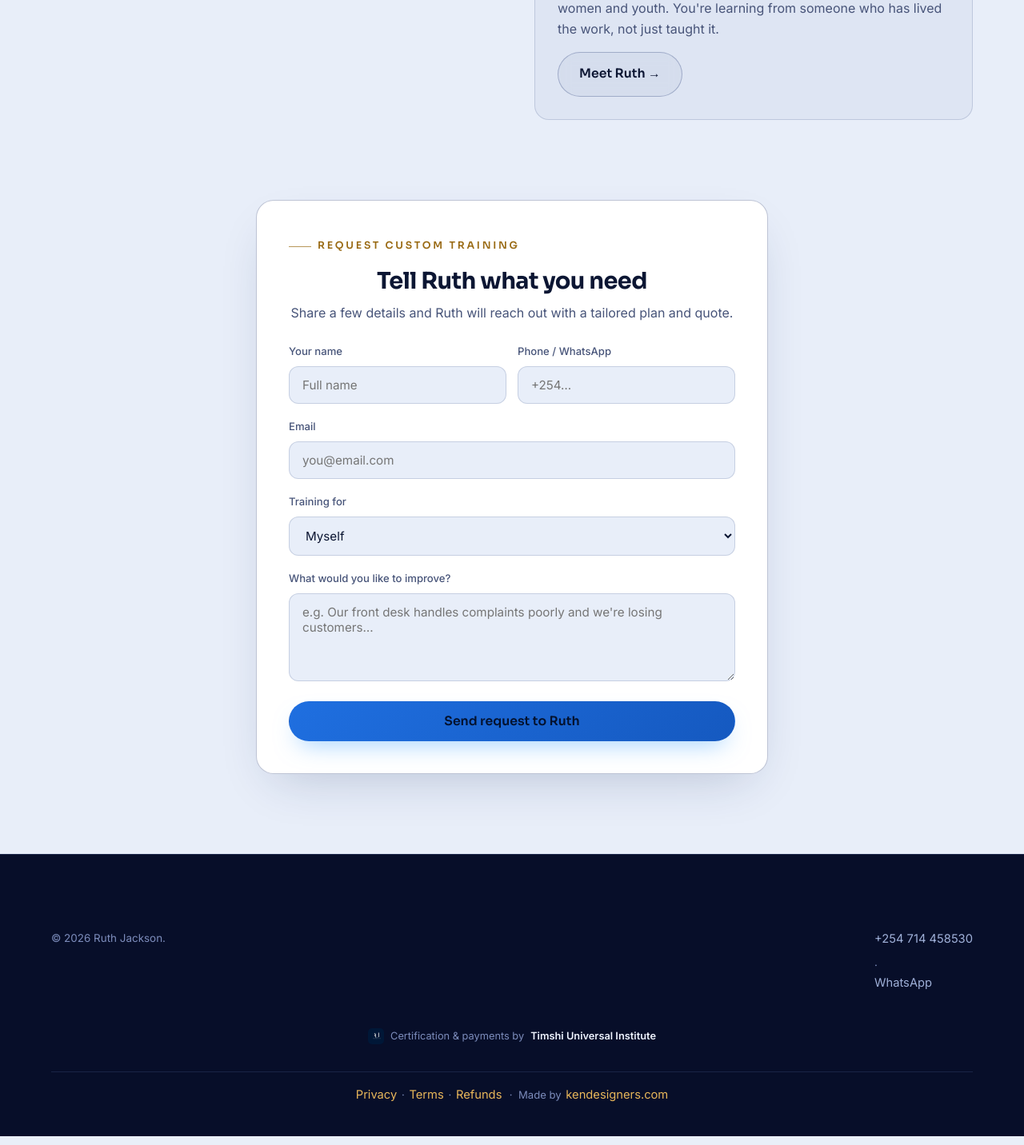
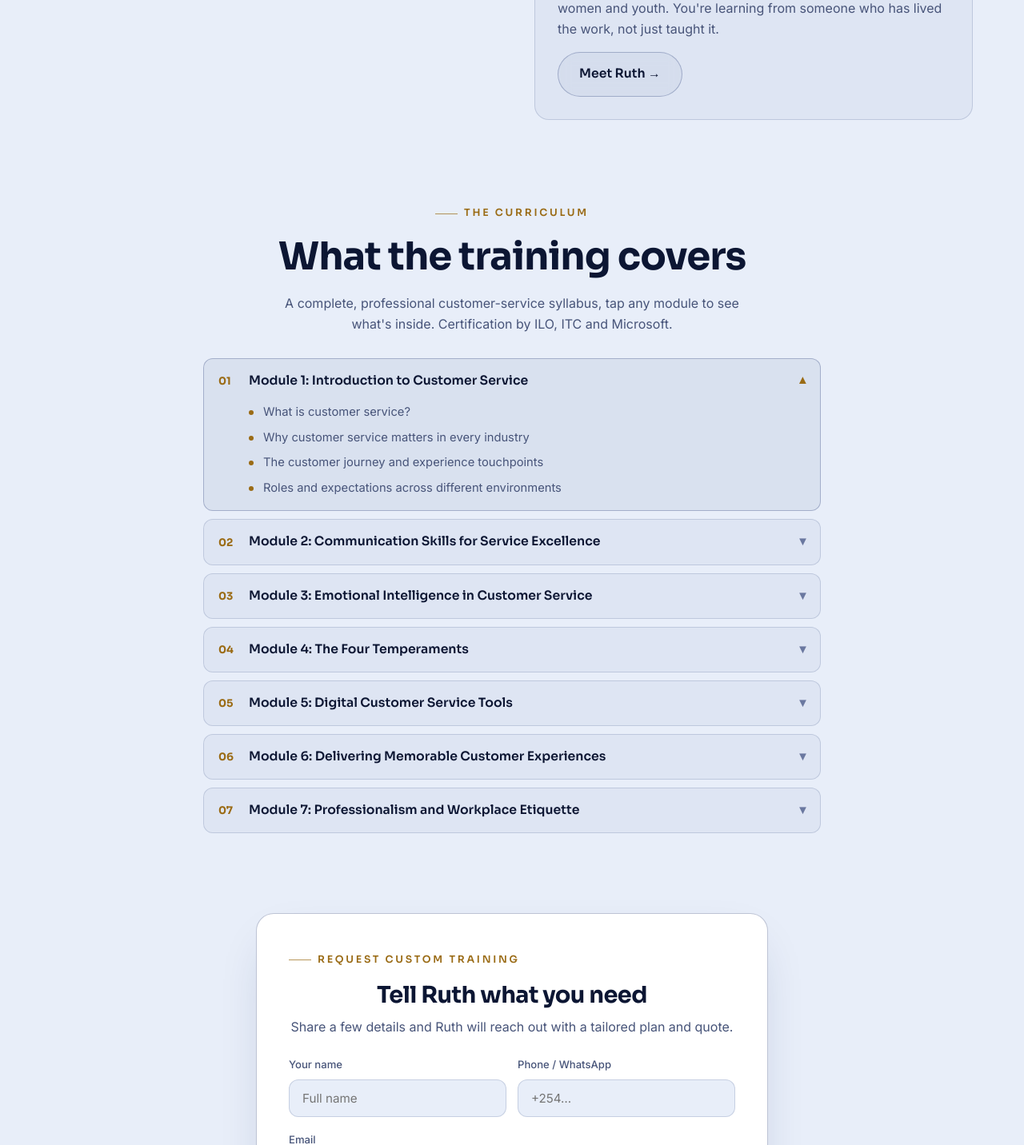
Before and after one commit to princess-israel/ruth-jackson-coach, a PHP site: page /customer-service.html in a window 1280 px wide. Shown: the part 2624-4056 px from the top of the page at 80% size. Run offline with PHP 8.4, Linux system fonts and the light colour scheme; some libraries are stand-ins or nearby versions.

Commit message:
Use real lovestoblog module curriculum for all 5 programs (in our accordion style)
- AI, Cybersecurity, Graphic Design, Training of Trainers, Customer Service now
  show their exact modules with all sub-points (incl. ILO/ITC/Microsoft cert and
  the $3,000 Lead Trainer grant) as an expandable accordion
- modules now support sub-point lists; reusable [data-modules] renderer
- customer-service.html gains a 'What the training covers' module section

Co-Authored-By: Claude Opus 4.8 <noreply@anthropic.com>

```diff
--- a/assets/css/styles.css
+++ b/assets/css/styles.css
@@ -520,6 +520,10 @@ section{position:relative}
 .mod-chev{flex:none;color:var(--muted-2);transition:transform .25s}
 .module[open] .mod-chev{transform:rotate(180deg);color:var(--gold)}
 .mod-body{padding:0 18px 16px 56px;color:var(--muted);font-size:.92rem;line-height:1.6}
+.mod-points{margin:0;padding:0;list-style:none;display:grid;gap:8px}
+.mod-points li{position:relative;padding-left:18px}
+.mod-points li::before{content:"";position:absolute;left:0;top:.6em;width:6px;height:6px;border-radius:50%;background:var(--gold)}
+@media(max-width:680px){.mod-body{padding-left:18px}}
 
 /* Timshi payment notice (in checkout) */
 .timshi-note{display:flex;gap:12px;align-items:flex-start;margin-top:14px;background:var(--glass);border:1px solid var(--line-strong);border-radius:12px;padding:12px 14px}
--- a/assets/js/data.js
+++ b/assets/js/data.js
@@ -212,14 +212,10 @@ window.RJ_PARTNERS = [
    keyed by program id) so it shows for any program regardless of the server catalog. */
 window.RJ_PROGRAM_MODULES = {
   "ai-women-entrepreneurs": [
-    { t: "What AI really is for a small business", d: "Cut through the hype: what AI can and can't do, and where it saves you the most time and money." },
-    { t: "Writing with ChatGPT & Copilot", d: "Draft content, emails, proposals and product descriptions in minutes instead of hours." },
-    { t: "Prompts that get usable results", d: "A simple prompting formula so the AI sounds like you and gives output you can actually use." },
-    { t: "Creating images & graphics with AI", d: "Generate logos, social posts and marketing visuals without a designer." },
-    { t: "Automating admin & replies", d: "Set up AI to handle repetitive messages, scheduling and routine tasks for you." },
-    { t: "Build a simple AI workflow", d: "Connect the tools into one repeatable system that runs part of your business." },
-    { t: "Using AI safely & responsibly", d: "Protect your data and avoid the common mistakes that get businesses into trouble." },
-    { t: "Your 30-day AI action plan", d: "Leave with a clear, week-by-week plan to put everything into practice." }
+    { t: "Module 1: AI Basics", points: ["What is Artificial Intelligence?", "Knowledge vs Intelligence", "Data Everywhere", "Finding Patterns in Data", "Machine Learning", "Types of Machine Learning", "Deep Learning", "Natural Language Processing", "AI Algorithms", "AI in Action"] },
+    { t: "Module 2: Generative AI", points: ["Introduction to Generative AI and its real-world applications", "Understanding how AI models like ChatGPT and DALL·E work", "Exploring top Generative AI tools and platforms", "Prompt engineering — how to write effective prompts", "Using AI for digital marketing and content creation", "Applying AI in graphic design and branding", "Leveraging AI for customer engagement and business automation", "Ethical and responsible use of Generative AI", "Hands-on projects — creating visuals, videos and text with AI tools", "Future trends and global opportunities in Generative AI"] },
+    { t: "Module 3: Internet Search and Beyond", points: ["Fundamentals of internet search: how search engines work", "Advanced search operators & techniques (filters, booleans, etc.)", "Evaluating source credibility and detecting misinformation", "Using specialised search tools (scholar search, market data, image search, etc.)", "Finding open-source content & public domain materials", "Keeping up with web trends & tools beyond Google", "Using browsers, extensions and tools to improve search productivity", "Privacy in search: data footprint, safe search techniques", "Extracting data and insights from search for business & marketing", "Applying search skills beyond research — content ideation, competitive analysis, automation"] },
+    { t: "Module 4: Responsible AI", points: ["Understanding Responsible AI and its importance in the digital world", "Ethical principles guiding AI use — fairness, accountability and transparency", "Identifying and reducing bias in AI tools and data", "Privacy, safety and responsible data handling in AI systems", "Building a culture of ethical innovation and responsible AI adoption in business"] }
   ],
   "digital-marketing-social": [
     { t: "Know your audience", d: "Define your ideal customer so every post speaks directly to the people who buy." },
@@ -272,42 +268,34 @@ window.RJ_PROGRAM_MODULES = {
     { t: "Orders & customer follow-up", d: "Handle orders professionally and turn buyers into repeat customers." }
   ],
   "cybersecurity-essentials": [
-    { t: "The threats facing small businesses", d: "Understand phishing, malware, scams and fraud in plain language." },
-    { t: "Spotting phishing & fake messages", d: "Learn the tell-tale signs before a bad click costs you money." },
-    { t: "Strong passwords & 2FA", d: "Lock down your accounts with a system that's secure and easy to use." },
-    { t: "Securing email & social accounts", d: "Protect the accounts that run your business and brand." },
-    { t: "Protecting customer data & payments", d: "Keep customer information and money safe, and stay trustworthy." },
-    { t: "Safe devices & networks", d: "Simple settings for your phone, laptop and Wi-Fi that block most attacks." },
-    { t: "If something goes wrong", d: "A calm, step-by-step plan to recover quickly from a hack or scam." },
-    { t: "Your security checklist", d: "Leave with a one-page routine to stay protected every week." }
+    { t: "Module 1: Introduction to Cybersecurity for Small Businesses", points: ["What is cybersecurity?", "Why it matters for small businesses", "Common myths about cybersecurity"] },
+    { t: "Module 2: Cyber Threats", points: ["Phishing", "Malware", "Ransomware", "How to identify suspicious emails and links", "Real-life examples of small business attacks"] },
+    { t: "Module 3: Protecting Your Business", points: ["Passwords", "Two-factor authentication", "Safe data storage and regular backups", "Managing customer information securely", "Cyber hygiene: daily habits for online safety", "Training staff on recognising scams", "Secure use of Wi-Fi and devices"] },
+    { t: "Module 4: Cybersecurity Tools and Resources", points: ["Introduction to cybersecurity tools", "Antivirus and anti-malware solutions", "Password managers and authentication tools", "Network and cloud security tools", "Cybersecurity learning and support resources"] },
+    { t: "Module 5: Certification", points: ["Certification by ILO, ITC and Microsoft"] }
   ],
   "graphic-design": [
-    { t: "Design principles that work", d: "The few rules of layout, balance and contrast that make designs look professional." },
-    { t: "Colour & typography basics", d: "Choose colours and fonts that fit your brand and read well everywhere." },
-    { t: "Mastering Canva (free)", d: "Work fast in Canva with templates, layers and brand kits." },
-    { t: "Flyers, posters & banners", d: "Create print and digital marketing pieces that get attention." },
-    { t: "Designing a simple logo", d: "Build a clean, memorable logo and a matching brand kit." },
-    { t: "Social media graphics", d: "Make consistent, scroll-stopping posts and stories." },
-    { t: "Visuals for your website", d: "Design headers, buttons and images that lift your site." },
-    { t: "Building a consistent brand", d: "Keep one professional look across everything you publish." }
+    { t: "Module 1: Basics of Graphic Design", points: ["Get familiar with the basics of graphic design", "Explore the most common digital tools for graphic design", "Practise creating visual outputs to better present and market your business"] },
+    { t: "Module 2: Graphic Design Fundamentals", points: ["Introduction to graphic design and visual communication", "Understanding design principles — colour, balance, contrast and typography", "Canva", "Adobe Photoshop and Illustrator mastery", "UI/UX design principles", "Typography and layout design", "Creating social media graphics, posters and brand materials", "Practical projects — designing visuals for personal and business branding"] },
+    { t: "Module 3: Crafting Your Brand Identity", points: ["Understanding the foundations of branding and brand personality", "Defining your unique value proposition and target audience", "Designing your visual identity — logo, colours and typography", "Building a consistent brand voice across digital platforms", "Hands-on project — creating a complete brand kit for your business"] },
+    { t: "Module 4: Let's Practice", points: ["How to build a website", "How to create logos"] },
+    { t: "Module 5: Certification", points: ["Certification by ILO, ITC and Microsoft"] }
   ],
   "training-of-trainers": [
-    { t: "What makes a great trainer", d: "The mindset and skills that turn an expert into an effective teacher." },
-    { t: "Designing a training session", d: "Plan clear objectives, content and timing learners actually follow." },
-    { t: "Engaging delivery techniques", d: "Keep any room energised, whether in person or online." },
-    { t: "Facilitating online workshops", d: "Run smooth, interactive sessions on global platforms." },
-    { t: "Handling questions & tough rooms", d: "Stay confident and in control with any group." },
-    { t: "Assessing learners & certifying", d: "Measure progress fairly and issue certificates that mean something." },
-    { t: "Getting certified & onboarded", d: "Earn your trainer certification and access to training platforms." },
-    { t: "Earning as a trainer", d: "Turn your new credential into a real, recurring income stream." }
+    { t: "Module 1: Meeting with the WIDB Team from Italy (Webinar)", points: ["Introduction", "Accessing the training materials", "Understanding the WIDB program and its global vision", "The role of trainers in digital transformation"] },
+    { t: "Module 2: Adult Learning Principles & Training Design", points: ["Gender-sensitive approach", "Structuring digital courses for engagement and results"] },
+    { t: "Module 3: Digital Tools for Trainers", points: ["Using Microsoft, Zoom, Canva and Learning Management Systems", "Creating digital content, presentations and resources"] },
+    { t: "Module 4: Facilitation & Communication Skills", points: ["Mastering presentation and coaching techniques", "Building confidence and engagement in online classes"] },
+    { t: "Module 5: Certification", points: ["Course evaluation", "Certification by ILO, ITC and Microsoft"] },
+    { t: "Module 6: Application of $3,000 Grant", points: ["Students are eligible to apply for a $3,000 grant after being certified as a Lead Trainer"] }
   ],
   "customer-service-excellence": [
-    { t: "The mindset of world-class service", d: "Why trust, not just politeness, is what wins loyal customers." },
-    { t: "Turning complaints into loyalty", d: "A recovery method that turns upset customers into fans." },
-    { t: "Communication frameworks", d: "Simple scripts that calm tension and build trust fast." },
-    { t: "Phone, chat & in-person standards", d: "Consistent service across every channel your team uses." },
-    { t: "Handling difficult customers", d: "Stay composed and resolve hard situations with confidence." },
-    { t: "Building a service culture", d: "Standards and habits your whole team can own, not just memorise." },
-    { t: "Scripts & standards you keep", d: "Leave with practical templates tailored to your business." }
+    { t: "Module 1: Introduction to Customer Service", points: ["What is customer service?", "Why customer service matters in every industry", "The customer journey and experience touchpoints", "Roles and expectations across different environments"] },
+    { t: "Module 2: Communication Skills for Service Excellence", points: ["Verbal vs non-verbal communication", "Active listening and building empathy", "Speaking clearly and professionally", "Email, chat and phone etiquette", "Crafting messages that reflect courtesy and confidence", "Building rapport and trust across channels"] },
+    { t: "Module 3: Emotional Intelligence in Customer Service", points: ["What is emotional intelligence (EI)?", "Recognising and managing emotions under pressure", "Reading customer cues", "Using empathy to connect and de-escalate", "Turning complaints into opportunities"] },
+    { t: "Module 4: The Four Temperaments", points: ["Sanguine", "Choleric", "Melancholic", "Phlegmatic"] },
+    { t: "Module 5: Digital Customer Service Tools", points: ["Introduction to CRM systems (e.g. HubSpot, Zoho, Freshdesk)", "Using email, live chat and social media responsibly", "Managing online reviews and feedback", "Using AI and chatbots in customer support", "Keeping customer data private and secure"] },
+    { t: "Module 6: Delivering Memorable Customer Experiences", points: ["What defines a great customer experience (CX)?", "Personalising interactions", "Building loyalty and repeat business", "Managing expectations vs overdelivering", "Following up with customers after service"] },
+    { t: "Module 7: Professionalism and Workplace Etiquette", points: ["Personal presentation and grooming", "Time management and prioritisation", "Accountability and reliability"] }
   ]
 };
--- a/assets/js/main.js
+++ b/assets/js/main.js
@@ -246,6 +246,17 @@
       ${a.readMins ? `<span class="muted" style="font-size:.8rem;margin-top:12px;display:block">${a.readMins} min read</span>` : ""}
     </a>`;
   }
+  // Render a module accordion into any [data-modules="programId"]
+  document.querySelectorAll("[data-modules]").forEach(el => {
+    const mods = window.RJ_PROGRAM_MODULES && RJ_PROGRAM_MODULES[el.dataset.modules];
+    if (!mods || !mods.length) return;
+    el.innerHTML = '<div class="modules">' + mods.map((m, i) => `
+      <details class="module"${i === 0 ? " open" : ""}>
+        <summary><span class="mod-num">${String(i + 1).padStart(2, "0")}</span><span class="mod-title">${m.t}</span><span class="mod-chev">▾</span></summary>
+        <div class="mod-body">${m.points ? `<ul class="mod-points">${m.points.map(pt => `<li>${pt}</li>`).join("")}</ul>` : (m.d || "")}</div>
+      </details>`).join("") + '</div>';
+  });
+
   const artGrid = document.querySelector("[data-articles]");
   if (artGrid) {
     const limit = parseInt(artGrid.dataset.limit) || 99;
--- a/customer-service.html
+++ b/customer-service.html
@@ -85,6 +85,18 @@
   </div>
 </section>
 
+<!-- MODULES -->
+<section class="section" style="padding-top:0">
+  <div class="container" style="max-width:820px">
+    <div class="section-head center reveal" style="margin:0 auto 30px">
+      <div class="eyebrow" style="justify-content:center">The curriculum</div>
+      <h2>What the training covers</h2>
+      <p class="muted">A complete, professional customer-service syllabus, tap any module to see what's inside. Certification by ILO, ITC and Microsoft.</p>
+    </div>
+    <div data-modules="customer-service-excellence" class="reveal"></div>
+  </div>
+</section>
+
 <!-- ENQUIRY -->
 <section class="section" id="enquire" style="padding-top:0">
   <div class="container">
--- a/program.html
+++ b/program.html
@@ -138,7 +138,7 @@
         <div class="modules">${RJ_PROGRAM_MODULES[p.id].map((m,i)=>`
           <details class="module"${i===0?" open":""}>
             <summary><span class="mod-num">${String(i+1).padStart(2,"0")}</span><span class="mod-title">${m.t}</span><span class="mod-chev">▾</span></summary>
-            <div class="mod-body">${m.d}</div>
+            <div class="mod-body">${m.points ? `<ul class="mod-points">${m.points.map(pt=>`<li>${pt}</li>`).join("")}</ul>` : (m.d || "")}</div>
           </details>`).join("")}</div>` : ""}
         ${window.accreditationHTML ? window.accreditationHTML() : ""}
         ${free?"":`
```
